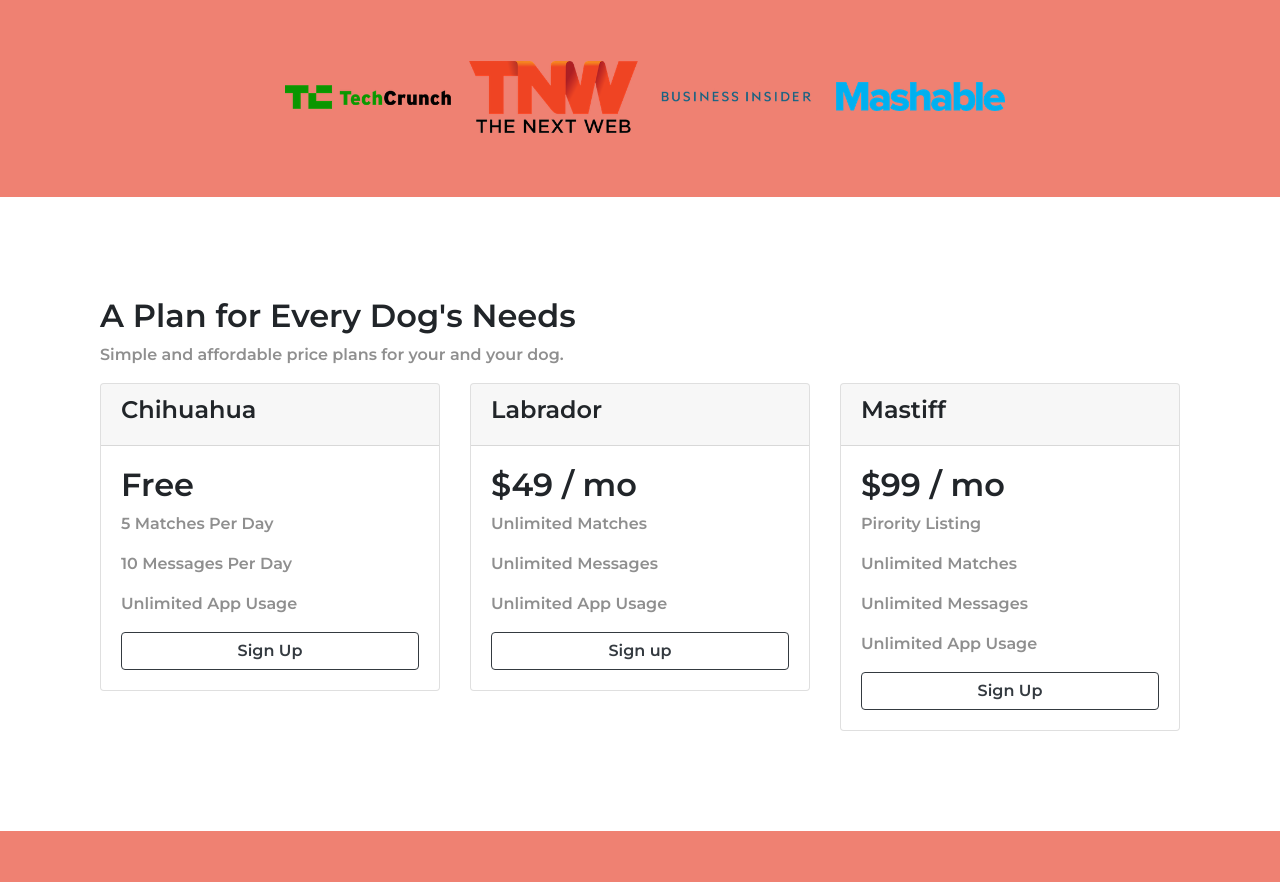
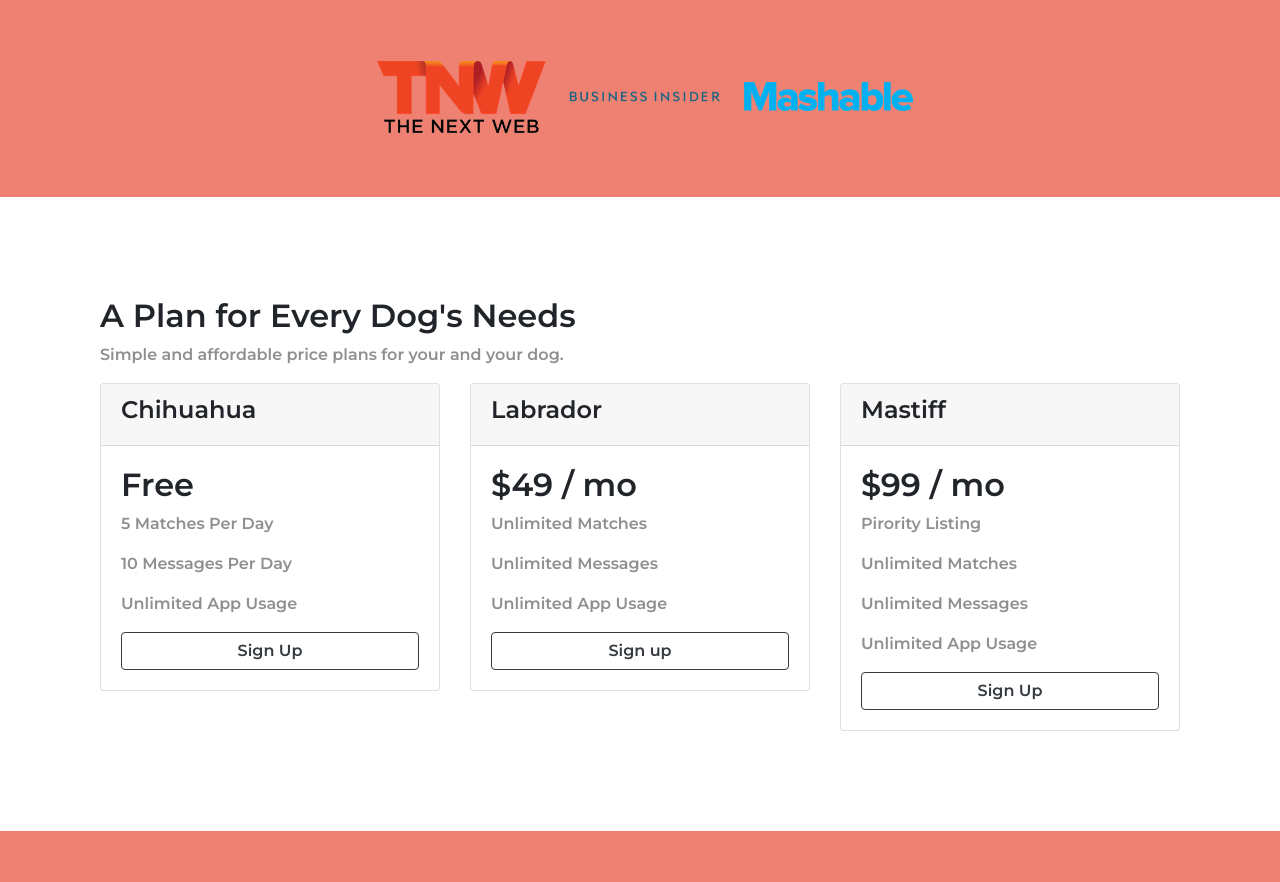
Before and after one commit to pranav-1804/Tindog-Website, a plain HTML site: page index.html in a window 1280 px wide. Shown: the part 1847-2729 px from the top of the page. Drawn offline with nearby package versions, Linux system fonts and the light colour scheme.

Commit message:
Update index.html

```diff
--- a/index.html
+++ b/index.html
@@ -136,7 +136,7 @@
   <!-- Press -->
 
   <section id="press">
-    <img class='press-img'src="images/Techcrunch.png" alt="tc-logo">
+
     <img class='press-img' src="images/tnw.png" alt="tnw-logo">
     <img class='press-img' src="images/bizinsider.png" alt="biz-insider-logo">
     <img class='press-img' src="images/mashable.png" alt="mashable-logo">
```
